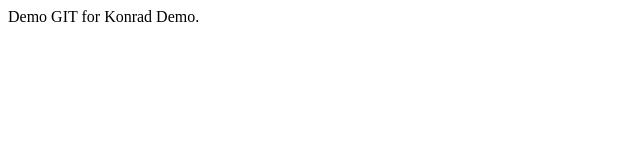
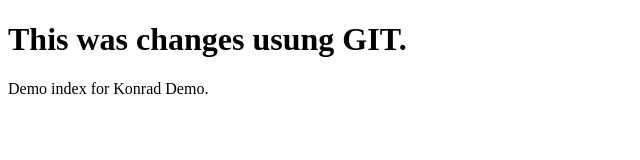
Before and after one commit to sudi13/Demo, a plain HTML site: page index.html in a window 1280 px wide. Shown: the whole page, without its empty margins (0-640 px from the left). Drawn offline with Linux system fonts and the light colour scheme.

Commit message:
demo commit

```diff
--- a/index.html
+++ b/index.html
@@ -7,6 +7,7 @@
     <title>Document</title>
 </head>
 <body>
-    <t>Demo GIT for Konrad Demo.</t>
+    <h1>This was changes usung GIT.</h1>
+    <t>Demo index for Konrad Demo.</t>
 </body>
 </html>
```
